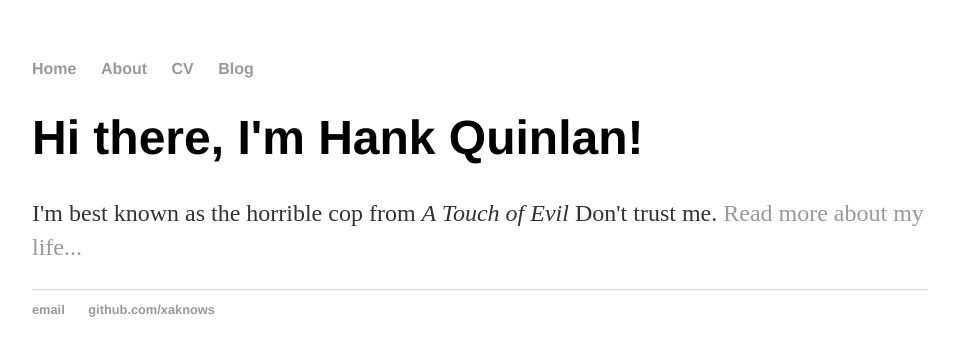
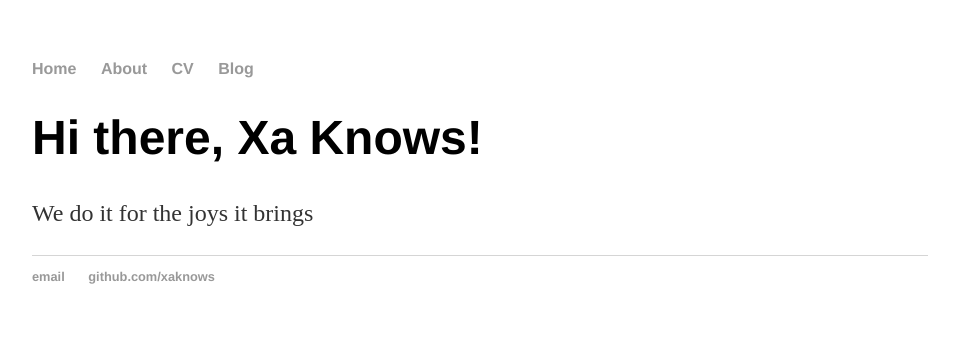
Before and after one commit to xaknows/arbitraryaims, a Jekyll site: the page built from about/index.html, in a window 1280 px wide. Shown: the top 356 px of the page, without its empty margins (160-1119 px from the left). Built offline with Jekyll 4.4.1, drawn with Linux system fonts in a browser that asks for light colours.

Commit message:
Update index.html

```diff
--- a/about/index.html
+++ b/about/index.html
@@ -3,6 +3,6 @@ layout: default
 title: Arbitrary Aims
 ---
 <div class="blurb">
-	<h1>Hi there, I'm Hank Quinlan!</h1>
-	<p>I'm best known as the horrible cop from <em>A Touch of Evil</em> Don't trust me. <a href="/about">Read more about my life...</a></p>
+	<h1>Hi there, Xa Knows!</h1>
+	<p>We do it for the joys it brings</p>
 </div><!-- /.blurb -->
```
